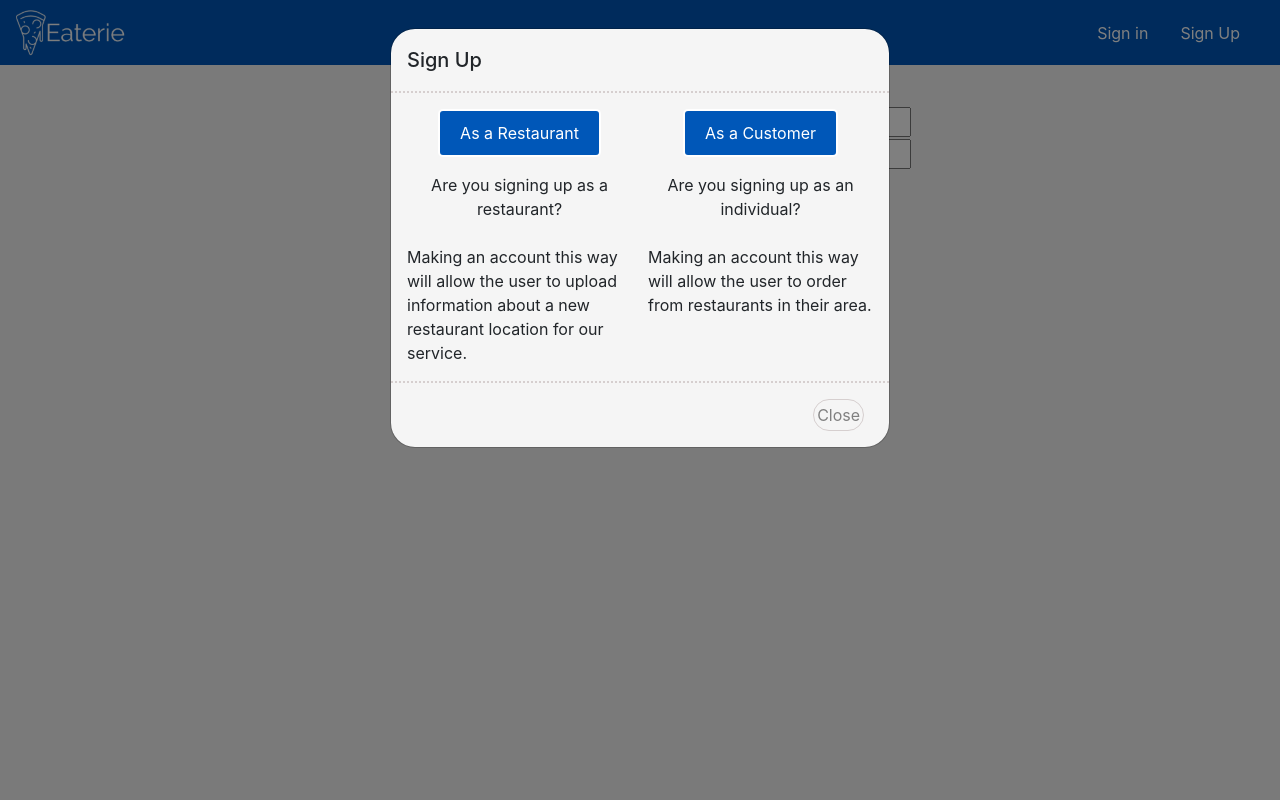
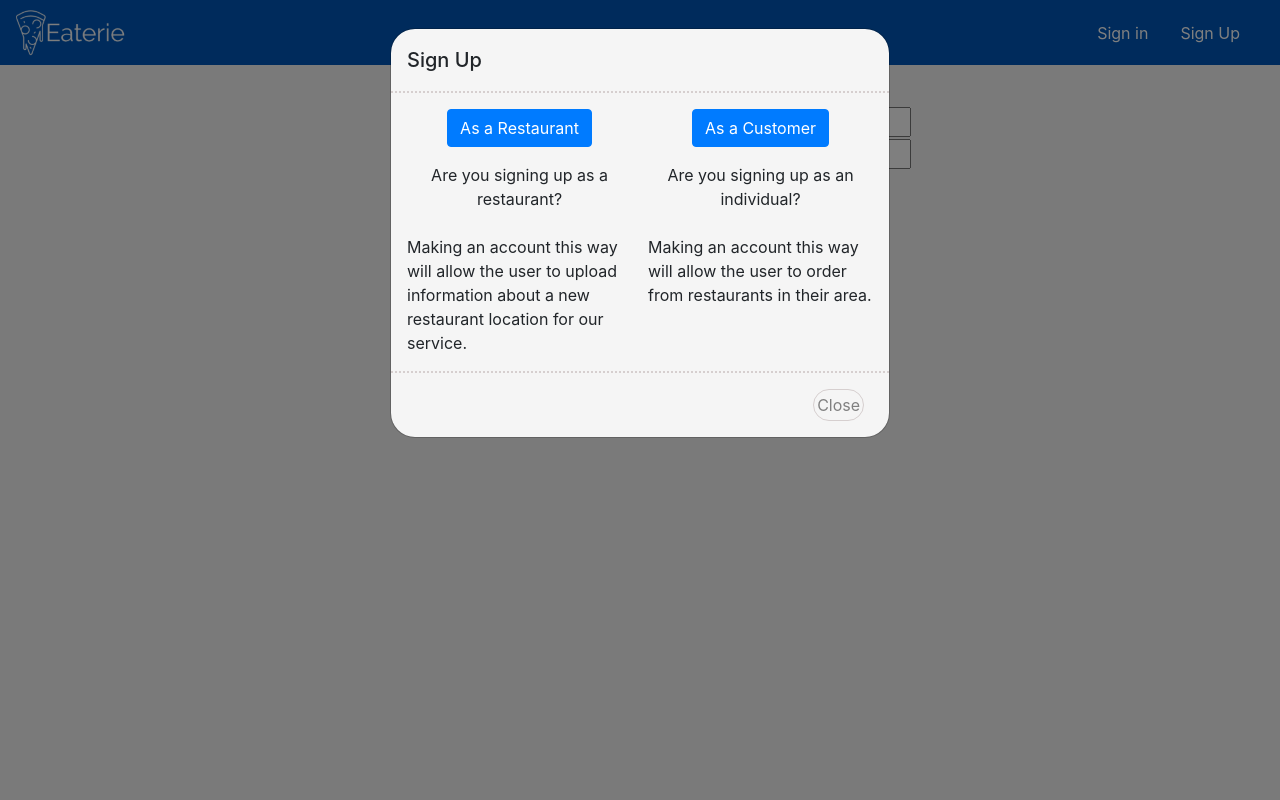
Before and after one commit to NTCalkins/cs-4800-project, a Django app: page /accounts/login/ in a window 1280 px wide, after a click on "Sign Up". Run offline with Django 3.2, Linux system fonts and the light colour scheme; parts of the project's set-up code (start-up, migrations or seed data) failed here and were passed over; some libraries are stand-ins or nearby versions.

Commit message:
Nav bar hover color edit and sign up modal button edits

```diff
--- a/templates/navigation_bar.html
+++ b/templates/navigation_bar.html
@@ -82,7 +82,7 @@
             <div class="modal-body">
                 <center>
                     <a href="{% url 'eaterie:restaurant_signup' %}" button type="button"
-                       class="btn-restaurant-customer">As a Restaurant</a>
+                       class="btn btn-primary">As a Restaurant</a>
                 </center>
                 <p>
                 <center>Are you signing up as a restaurant?</center>
@@ -90,7 +90,7 @@
                 for our service.
                 </p>
                 <center>
-                    <a href="{% url 'eaterie:customer_signup' %}" button type="button" class="btn-restaurant-customer">As
+                    <a href="{% url 'eaterie:customer_signup' %}" button type="button" class="btn btn-primary">As
                         a Customer</a>
                 </center>
                 <p>
```
